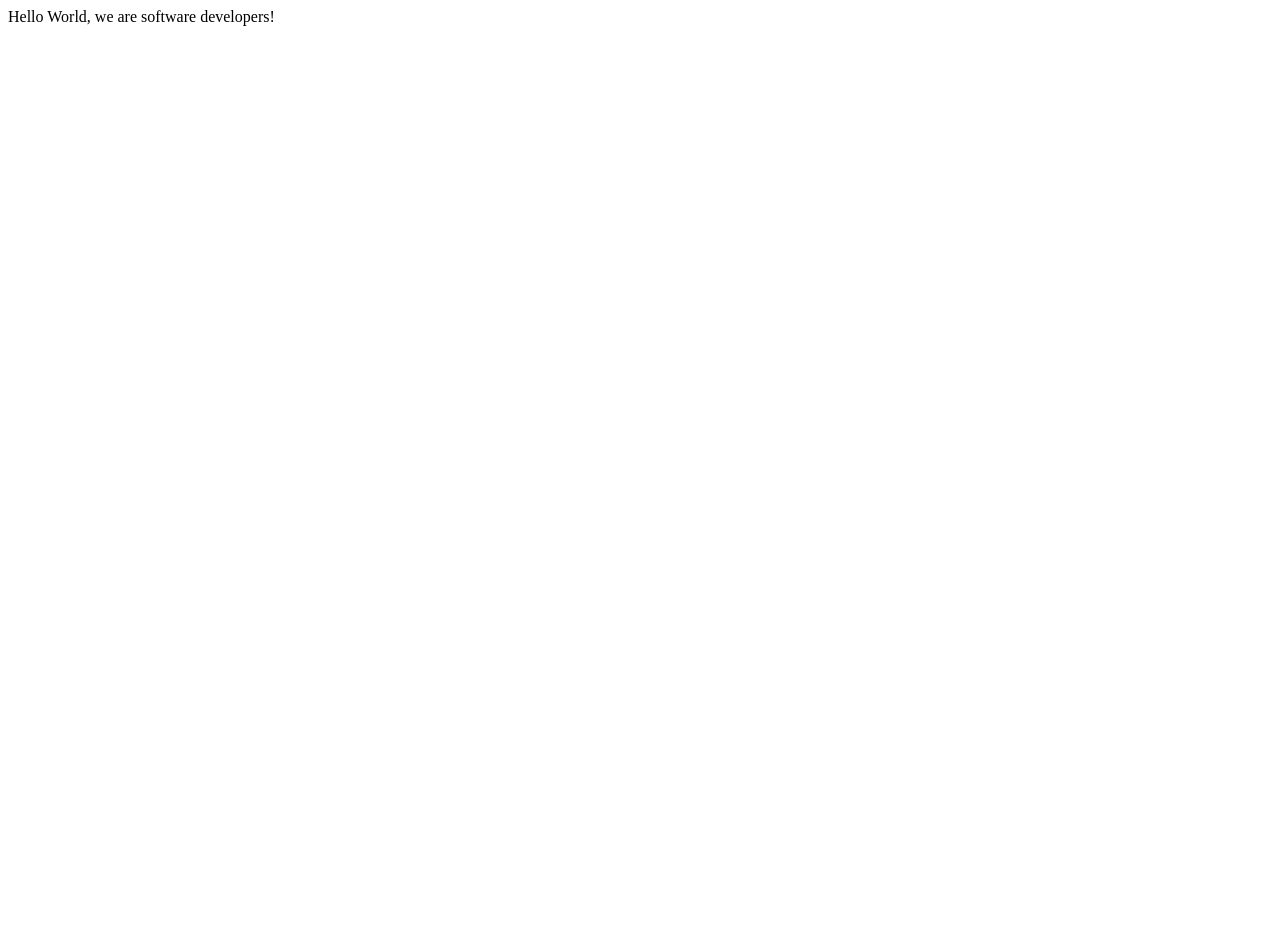
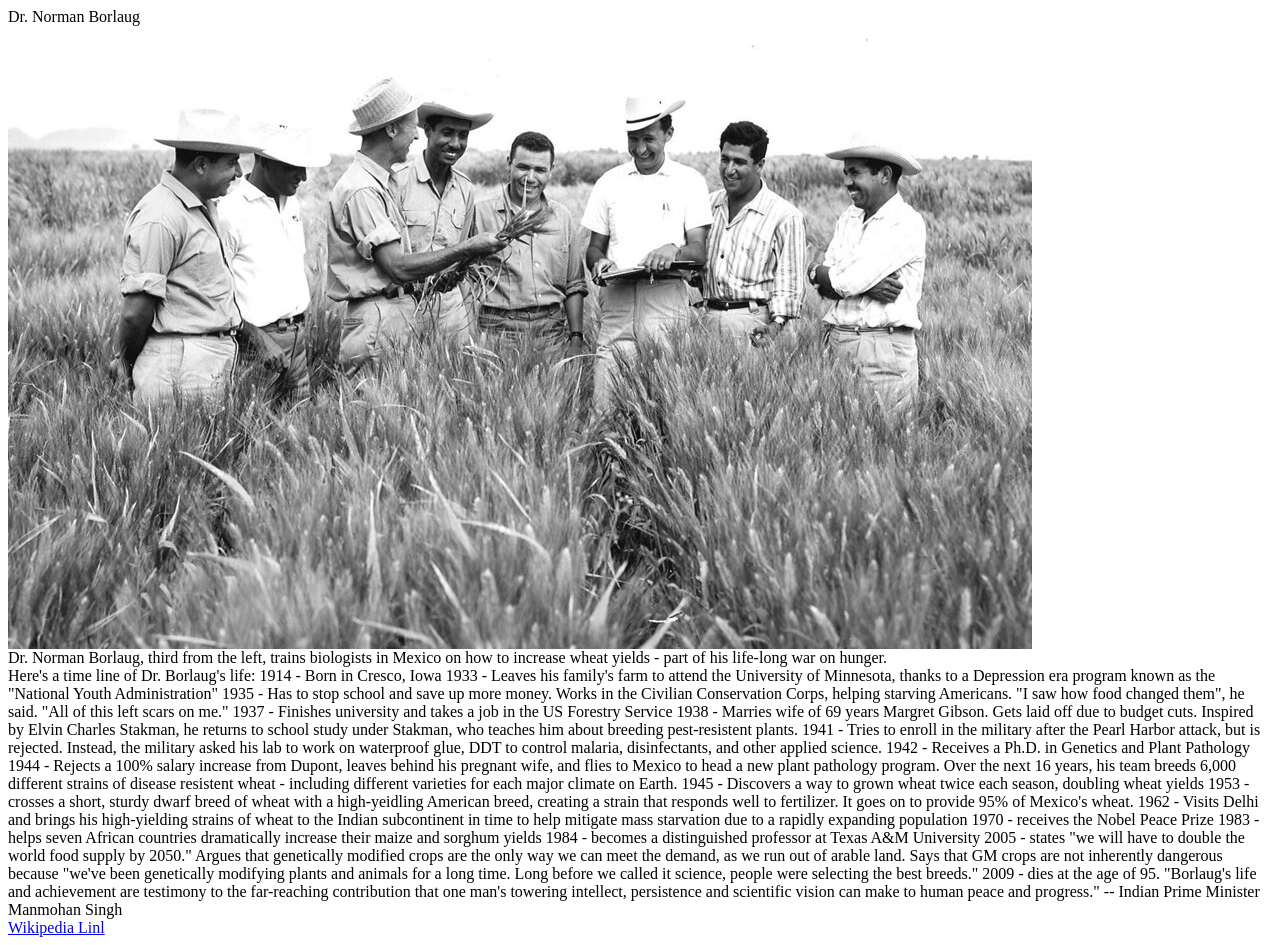
Before and after one commit to fasaldana/Mohamed-Fernando-HTMLCSS, a plain HTML site: page index.html in a window 1280 px wide. Before the commit the page ends 800 px from the top, so only its background shows below. Drawn offline with Linux system fonts and the light colour scheme.

Commit message:
filled content

```diff
--- a/css/style.css
+++ b/css/style.css
@@ -0,0 +1,5 @@
+#image {
+  max-width: 100%;
+  display: block;
+  height: auto;
+}
--- a/index.html
+++ b/index.html
@@ -3,12 +3,62 @@
 
 <head>
   <meta charset="UTF-8">
-  <title>Fork Me! FCC: Test Suite Template</title>
+  <title>Challenge</title>
   <link rel="stylesheet" href="css/style.css">
 </head>
 
 <body>
-  Hello World, we are software developers!
+  <script src="https://cdn.freecodecamp.org/testable-projects-fcc/v1/bundle.js"></script>
+
+  <div id="main">
+    <div id="title">
+      Dr. Norman Borlaug
+      <div id="img-div">
+        <img src="img/tribute-page-main-image.jpg" alt="" id="image">
+        <div id="img-caption">Dr. Norman Borlaug, third from the left, trains biologists in Mexico on how to increase
+          wheat yields - part of
+          his life-long war on hunger.</div>
+        <div id="tribute-info">
+          Here's a time line of Dr. Borlaug's life:
+          1914 - Born in Cresco, Iowa
+          1933 - Leaves his family's farm to attend the University of Minnesota, thanks to a Depression era program
+          known as the "National Youth Administration"
+          1935 - Has to stop school and save up more money. Works in the Civilian Conservation Corps, helping starving
+          Americans. "I saw how food changed them", he said. "All of this left scars on me."
+          1937 - Finishes university and takes a job in the US Forestry Service
+          1938 - Marries wife of 69 years Margret Gibson. Gets laid off due to budget cuts. Inspired by Elvin Charles
+          Stakman, he returns to school study under Stakman, who teaches him about breeding pest-resistent plants.
+          1941 - Tries to enroll in the military after the Pearl Harbor attack, but is rejected. Instead, the military
+          asked his lab to work on waterproof glue, DDT to control malaria, disinfectants, and other applied science.
+          1942 - Receives a Ph.D. in Genetics and Plant Pathology
+          1944 - Rejects a 100% salary increase from Dupont, leaves behind his pregnant wife, and flies to Mexico to
+          head a new plant pathology program. Over the next 16 years, his team breeds 6,000 different strains of disease
+          resistent wheat - including different varieties for each major climate on Earth.
+          1945 - Discovers a way to grown wheat twice each season, doubling wheat yields
+          1953 - crosses a short, sturdy dwarf breed of wheat with a high-yeidling American breed, creating a strain
+          that responds well to fertilizer. It goes on to provide 95% of Mexico's wheat.
+          1962 - Visits Delhi and brings his high-yielding strains of wheat to the Indian subcontinent in time to help
+          mitigate mass starvation due to a rapidly expanding population
+          1970 - receives the Nobel Peace Prize
+          1983 - helps seven African countries dramatically increase their maize and sorghum yields
+          1984 - becomes a distinguished professor at Texas A&M University
+          2005 - states "we will have to double the world food supply by 2050." Argues that genetically modified crops
+          are the only way we can meet the demand, as we run out of arable land. Says that GM crops are not inherently
+          dangerous because "we've been genetically modifying plants and animals for a long time. Long before we called
+          it science, people were selecting the best breeds."
+          2009 - dies at the age of 95.
+          "Borlaug's life and achievement are testimony to the far-reaching contribution that one man's towering
+          intellect, persistence and scientific vision can make to human peace and progress."
+
+          -- Indian Prime Minister Manmohan Singh
+        </div>
+        <a href="https://en.wikipedia.org/wiki/Norman_Borlaug" id="tribute-link" target="_blank">Wikipedia Linl</a>
+      </div>
+    </div>
+
+  </div>
+
+  <script src="js/index.js"></script>
 </body>
 
 </html>
```
Also changed, not shown: img/tribute-page-main-image.jpg (added).
